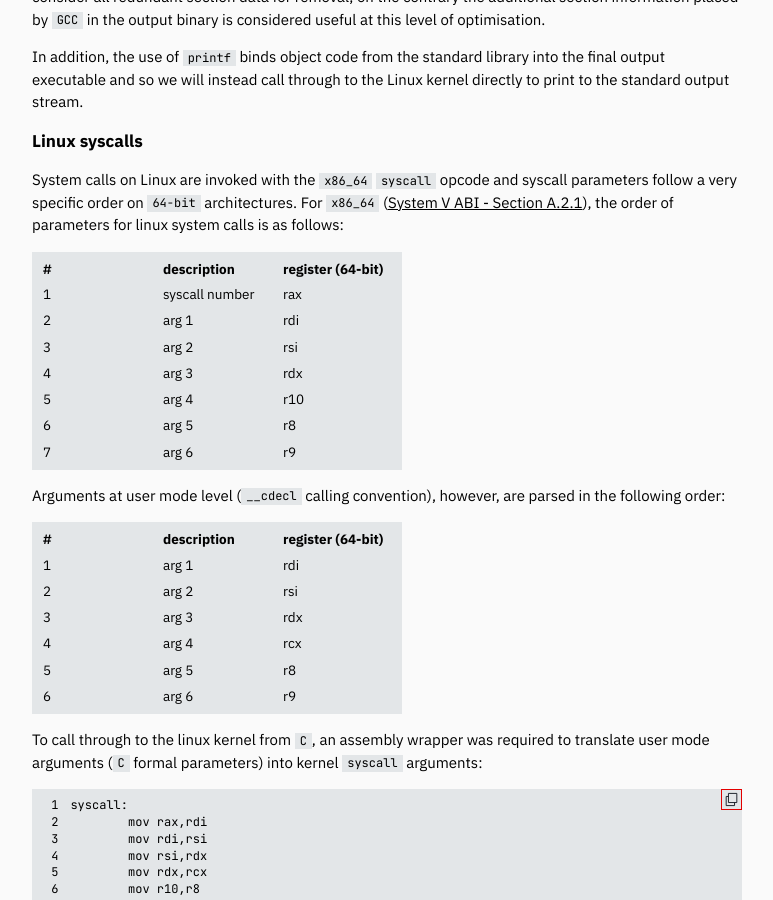
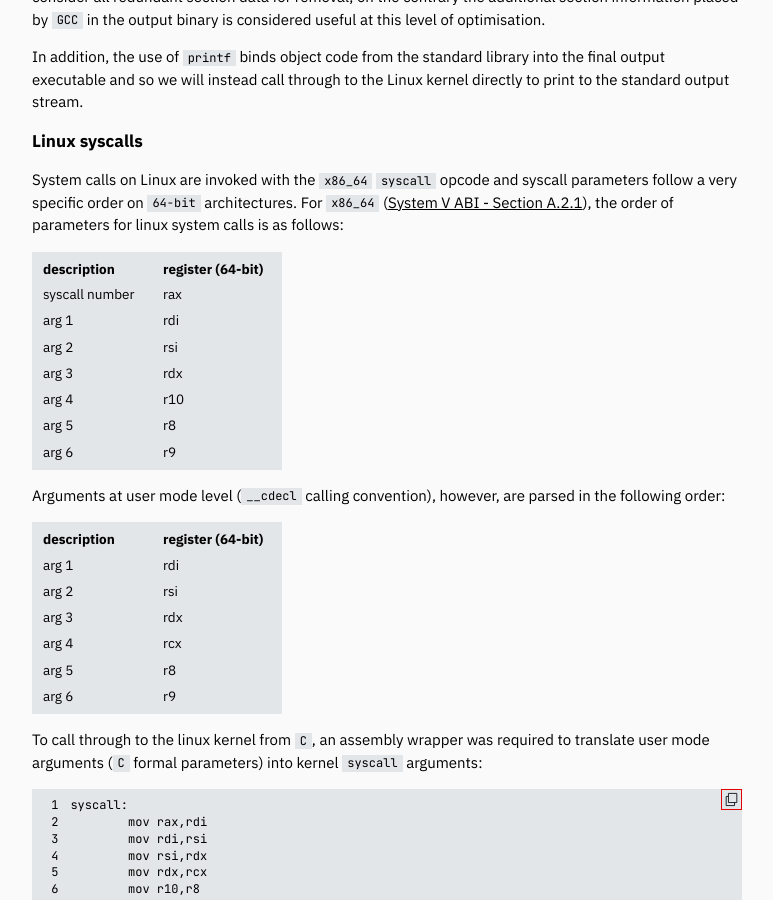
Before and after one commit to microstub/microstub.github.io, a Jekyll site: the page built from _posts/2020-10-24-tiny-linux-c-binaries.md, in a window 1280 px wide and 900 px high, scrolled down 3055 px. Shown: the whole window, without its empty margins (253-1026 px from the left). Built offline with Jekyll 4.4.1, drawn with Linux system fonts in a browser that asks for light colours; nearby versions of some CDN libraries; emoji names are drawn with the system emoji font.

Commit message:
Update 2020-10-24-tiny-linux-c-binaries.md

```diff
--- a/_posts/2020-10-24-tiny-linux-c-binaries.md
+++ b/_posts/2020-10-24-tiny-linux-c-binaries.md
@@ -115,28 +115,28 @@ parameters follow a very specific order on `64-bit` architectures. For `x86_64`
 A.2.1](https://refspecs.linuxfoundation.org/elf/x86_64-abi-0.99.pdf)), the order
 of parameters for linux system calls is as follows:
 
-| # | description    | register (64-bit) |
-|---|----------------|----------|
-| 1 | syscall number | rax      |
-| 2 | arg 1          | rdi      |
-| 3 | arg 2          | rsi      |
-| 4 | arg 3          | rdx      |
-| 5 | arg 4          | r10      |
-| 6 | arg 5          | r8       |
-| 7 | arg 6          | r9       |
+| description   | register (64-bit) |
+|----------------|----------|
+| syscall number | rax      |
+| arg 1          | rdi      |
+| arg 2          | rsi      |
+| arg 3          | rdx      |
+| arg 4          | r10      |
+| arg 5          | r8       |
+| arg 6          | r9       |
 
 
 Arguments at user mode level (`__cdecl` calling convention), however, are parsed in
 the following order:
 
-| # | description | register (64-bit)    |
-|---|-------------|-----|
-| 1 | arg 1       | rdi |
-| 2 | arg 2       | rsi |
-| 3 | arg 3       | rdx |
-| 4 | arg 4       | rcx |
-| 5 | arg 5       | r8  |
-| 6 | arg 6       | r9  |
+| description | register (64-bit)    |
+|-------------|-----|
+| arg 1       | rdi |
+| arg 2       | rsi |
+| arg 3       | rdx |
+| arg 4       | rcx |
+| arg 5       | r8  |
+| arg 6       | r9  |
 
 To call through to the linux kernel from `C`, an assembly wrapper was required to
 translate user mode arguments (`C` formal parameters) into kernel `syscall`
```
